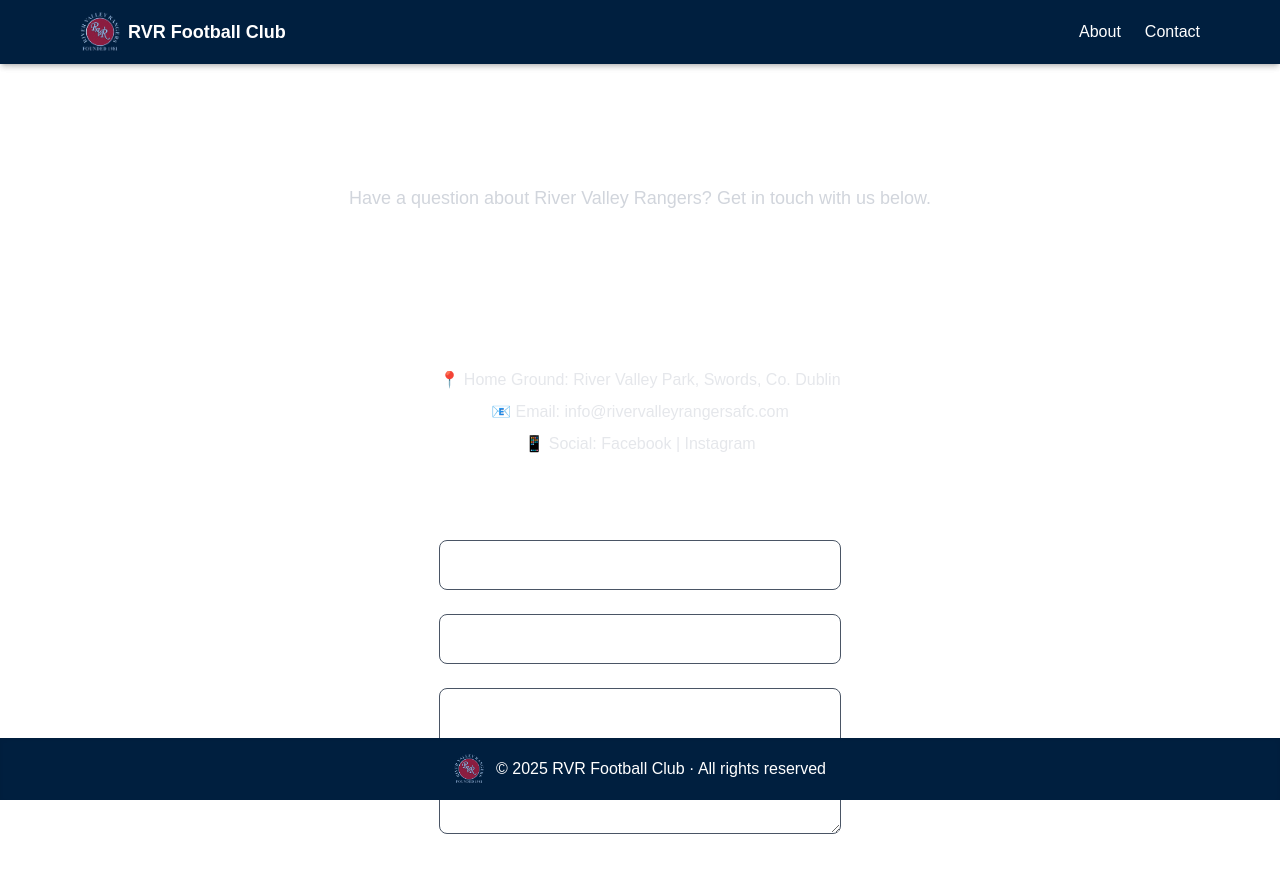
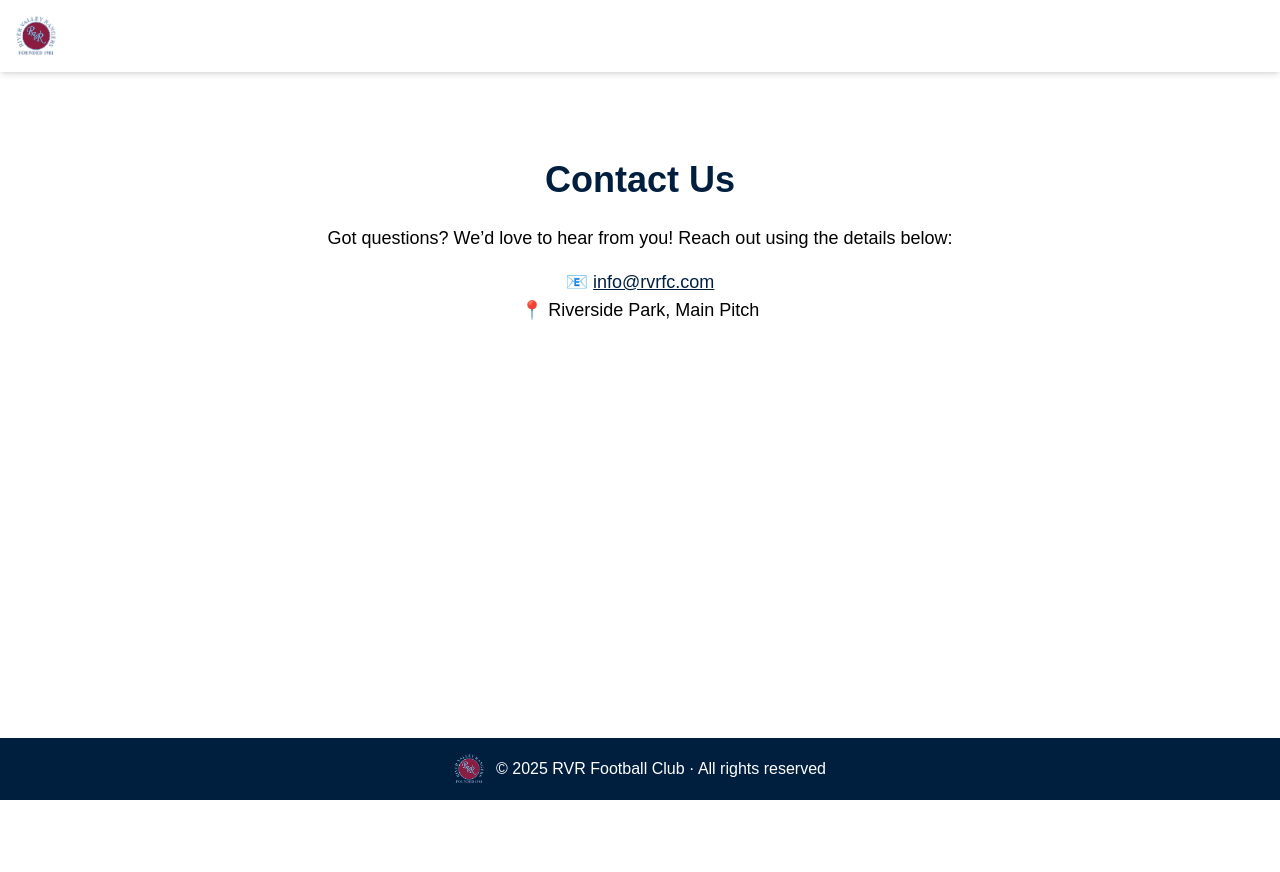
Before and after one commit to 1Zero9/rvrmatchday, a Next.js app: page /contact in a window 1280 px wide. Shown: the top 872 px of the page. Built offline with nearby package versions, Linux system fonts and the light colour scheme.

Commit message:
pagesetup

```diff
--- a/src/components/Header.tsx
+++ b/src/components/Header.tsx
@@ -1,34 +1,44 @@
+"use client";
 import { useState } from "react";
 import Link from "next/link";
-import Image from "next/image";
 import { Menu, X } from "lucide-react";
 
 export default function Header() {
   const [isOpen, setIsOpen] = useState(false);
 
   return (
-    <header className="fixed top-0 left-0 w-full bg-[#001F3F] text-white shadow-md z-50">
-      <div className="max-w-6xl mx-auto px-4 py-3 flex items-center justify-between">
-        {/* Logo */}
+    <header className="bg-maroon text-white fixed w-full top-0 left-0 z-50 shadow-md">
+      <div className="container mx-auto flex items-center justify-between p-4">
+        {/* Logo + Title */}
         <Link href="/" className="flex items-center space-x-2">
-          <Image src="/images/logo.png" alt="Club Logo" width={40} height={40} />
+          <img
+            src="/images/logo.png"
+            alt="Club Logo"
+            className="h-10 w-10 object-contain"
+          />
           <span className="font-bold text-lg">RVR Football Club</span>
         </Link>
 
         {/* Desktop Nav */}
-        <nav className="hidden md:flex space-x-6 text-white">
-          <Link href="/about" className="hover:underline">
-            About
+        <nav className="hidden md:flex space-x-6">
+          <Link href="/" className="hover:text-gray-200">
+            Home
           </Link>
-          <Link href="/contact" className="hover:underline">
+          <Link href="/app/teams" className="hover:text-gray-200">
+            Teams
+          </Link>
+          <Link href="/app/news" className="hover:text-gray-200">
+            News
+          </Link>
+          <Link href="/app/contact" className="hover:text-gray-200">
             Contact
           </Link>
         </nav>
 
         {/* Mobile Menu Button */}
         <button
-          className="md:hidden text-white"
           onClick={() => setIsOpen(!isOpen)}
+          className="md:hidden focus:outline-none"
         >
           {isOpen ? <X size={28} /> : <Menu size={28} />}
         </button>
@@ -36,11 +46,17 @@ export default function Header() {
 
       {/* Mobile Nav */}
       {isOpen && (
-        <nav className="md:hidden bg-[#001F3F] text-white px-4 py-3 space-y-2">
-          <Link href="/about" className="block">
-            About
+        <nav className="md:hidden bg-maroon text-white p-4 space-y-3">
+          <Link href="/" onClick={() => setIsOpen(false)}>
+            Home
           </Link>
-          <Link href="/contact" className="block">
+          <Link href="/app/teams" onClick={() => setIsOpen(false)}>
+            Teams
+          </Link>
+          <Link href="/app/news" onClick={() => setIsOpen(false)}>
+            News
+          </Link>
+          <Link href="/app/contact" onClick={() => setIsOpen(false)}>
             Contact
           </Link>
         </nav>
--- a/src/pages/about.tsx
+++ b/src/pages/about.tsx
@@ -1,60 +1,14 @@
-import Header from "@/components/Header";
-import Footer from "@/components/Footer";
-
-export default function AboutPage() {
+export default function About() {
   return (
-    <div className="flex flex-col min-h-screen bg-rvr-navy text-white">
-      <Header />
-
-      {/* Hero Section */}
-      <section className="bg-rvr-navy-dark py-16 text-center">
-        <h1 className="text-4xl font-extrabold text-rvr-maroon mb-4">
-          About River Valley Rangers
-        </h1>
-        <p className="max-w-2xl mx-auto text-lg text-gray-300">
-          Since 1981, River Valley Rangers Football Club has been more than just
-          a team. We are a community, a family, and a place where passion for
-          football thrives.
+    <main className="min-h-screen bg-white text-black pt-24 pb-20 px-6">
+      <div className="max-w-4xl mx-auto text-center">
+        <h1 className="text-4xl font-bold text-[#001F3F] mb-6">About Us</h1>
+        <p className="text-lg leading-relaxed">
+          RVR Football Club is more than just a team — it’s a community.
+          We are committed to developing players of all ages, fostering teamwork,
+          and building lifelong friendships both on and off the pitch.
         </p>
-      </section>
-
-      {/* Content Section */}
-      <main className="flex-grow max-w-5xl mx-auto px-6 py-12 space-y-10">
-        <section>
-          <h2 className="text-2xl font-bold text-rvr-maroon mb-3">
-            Our Mission
-          </h2>
-          <p className="text-gray-200 leading-relaxed">
-            Our mission is simple: to foster a love for the game of football in
-            players of all ages, genders, and abilities. We believe in teamwork,
-            respect, and dedication — both on and off the pitch.
-          </p>
-        </section>
-
-        <section>
-          <h2 className="text-2xl font-bold text-rvr-maroon mb-3">
-            Community First
-          </h2>
-          <p className="text-gray-200 leading-relaxed">
-            River Valley Rangers are deeply rooted in our community. We organise
-            local events, encourage youth participation, and create opportunities
-            for volunteers to be part of our football family.
-          </p>
-        </section>
-
-        <section>
-          <h2 className="text-2xl font-bold text-rvr-maroon mb-3">
-            A Proud History
-          </h2>
-          <p className="text-gray-200 leading-relaxed">
-            Founded in 1981, the club has grown from humble beginnings into a
-            respected football organisation. With countless matches, trophies, and
-            memories, our journey continues — stronger than ever.
-          </p>
-        </section>
-      </main>
-
-      <Footer />
-    </div>
+      </div>
+    </main>
   );
 }
--- /dev/null
+++ b/src/pages/app/news.tsx
@@ -0,0 +1,12 @@
+import PageTemplate from "../template";
+
+export default function News() {
+  return (
+    <PageTemplate title="Club News">
+      <p>
+        Stay tuned for the latest updates, announcements, and stories from
+        around the club.
+      </p>
+    </PageTemplate>
+  );
+}
--- /dev/null
+++ b/src/pages/app/teams.tsx
@@ -0,0 +1,12 @@
+import PageTemplate from "../template";
+
+export default function Teams() {
+  return (
+    <PageTemplate title="Our Teams">
+      <p>
+        From juniors to seniors, every squad is built on teamwork, passion, and
+        dedication to the game.
+      </p>
+    </PageTemplate>
+  );
+}
--- a/src/pages/contact.tsx
+++ b/src/pages/contact.tsx
@@ -1,71 +1,19 @@
-import Header from "@/components/Header";
-import Footer from "@/components/Footer";
-
-export default function ContactPage() {
+export default function Contact() {
   return (
-    <div className="flex flex-col min-h-screen bg-rvr-navy text-white">
-      <Header />
-
-      {/* Hero Section */}
-      <section className="bg-rvr-navy-dark py-16 text-center">
-        <h1 className="text-4xl font-extrabold text-rvr-maroon mb-4">
-          Contact Us
-        </h1>
-        <p className="max-w-2xl mx-auto text-lg text-gray-300">
-          Have a question about River Valley Rangers? Get in touch with us
-          below.
+    <main className="min-h-screen bg-white text-black pt-24 pb-20 px-6">
+      <div className="max-w-4xl mx-auto text-center">
+        <h1 className="text-4xl font-bold text-[#001F3F] mb-6">Contact Us</h1>
+        <p className="text-lg mb-4">
+          Got questions? We’d love to hear from you!
+          Reach out using the details below:
         </p>
-      </section>
-
-      {/* Contact Content */}
-      <main className="flex-grow max-w-5xl mx-auto px-6 py-12 space-y-10">
-        {/* Club Info */}
-        <section className="text-center">
-          <h2 className="text-2xl font-bold text-rvr-maroon mb-3">
-            Club Information
-          </h2>
-          <p className="text-gray-200 mb-2">
-            📍 Home Ground: River Valley Park, Swords, Co. Dublin
-          </p>
-          <p className="text-gray-200 mb-2">📧 Email: info@rivervalleyrangersafc.com</p>
-          <p className="text-gray-200">📱 Social: Facebook | Instagram</p>
-        </section>
-
-        {/* Contact Form */}
-        <section>
-          <h2 className="text-2xl font-bold text-rvr-maroon mb-3 text-center">
-            Send Us a Message
-          </h2>
-          <form className="grid gap-6 max-w-xl mx-auto">
-            <input
-              type="text"
-              placeholder="Your Name"
-              className="px-4 py-3 rounded-lg bg-rvr-navy-dark text-white border border-gray-600 focus:outline-none focus:ring-2 focus:ring-rvr-maroon"
-              required
-            />
-            <input
-              type="email"
-              placeholder="Your Email"
-              className="px-4 py-3 rounded-lg bg-rvr-navy-dark text-white border border-gray-600 focus:outline-none focus:ring-2 focus:ring-rvr-maroon"
-              required
-            />
-            <textarea
-              placeholder="Your Message"
-              rows={5}
-              className="px-4 py-3 rounded-lg bg-rvr-navy-dark text-white border border-gray-600 focus:outline-none focus:ring-2 focus:ring-rvr-maroon"
-              required
-            />
-            <button
-              type="submit"
-              className="bg-rvr-maroon hover:bg-rvr-maroon-dark px-6 py-3 rounded-lg font-semibold"
-            >
-              Send Message
-            </button>
-          </form>
-        </section>
-      </main>
-
-      <Footer />
-    </div>
+        <p className="text-lg">
+          📧 <a href="mailto:info@rvrfc.com" className="text-[#001F3F] underline">info@rvrfc.com</a>
+        </p>
+        <p className="text-lg">
+          📍 Riverside Park, Main Pitch
+        </p>
+      </div>
+    </main>
   );
 }
--- /dev/null
+++ b/src/pages/template.tsx
@@ -0,0 +1,15 @@
+interface PageProps {
+  title: string;
+  children: React.ReactNode;
+}
+
+export default function PageTemplate({ title, children }: PageProps) {
+  return (
+    <main className="min-h-screen bg-white text-black pt-24 pb-20 px-6">
+      <div className="max-w-4xl mx-auto text-center">
+        <h1 className="text-4xl font-bold text-[#001F3F] mb-6">{title}</h1>
+        <div className="text-lg leading-relaxed">{children}</div>
+      </div>
+    </main>
+  );
+}
```
